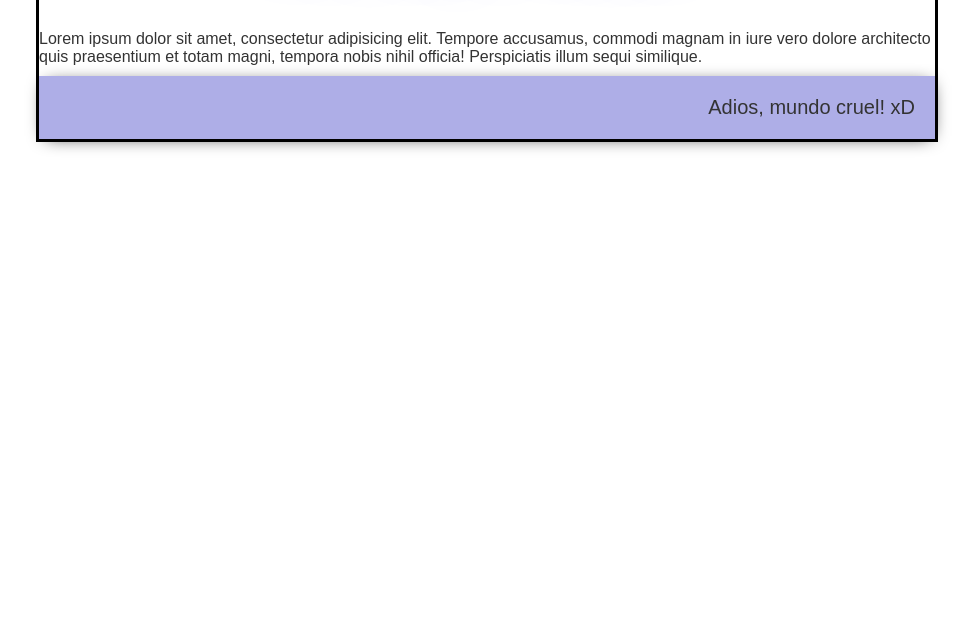
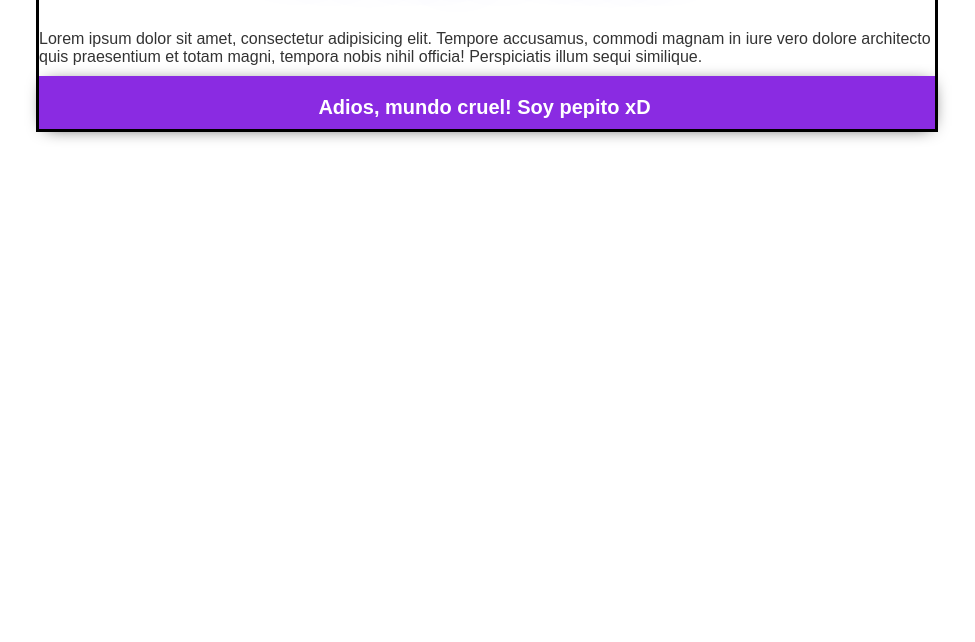
Before and after one commit to vladie22/framePostTestGit, a plain HTML site: page index.html in a window 1280 px wide. Shown: the part 158-800 px from the top of the page, without its empty margins (153-1128 px from the left). Drawn offline with Linux system fonts and the light colour scheme.

Commit message:
Se modifico el footer a pepito's style

```diff
--- a/index.html
+++ b/index.html
@@ -15,7 +15,7 @@
             <div>Lorem ipsum dolor sit amet, consectetur adipisicing elit. Tempore accusamus, commodi magnam in iure vero dolore architecto quis praesentium et totam magni, tempora nobis nihil officia! Perspiciatis illum sequi similique.</div>
         </div>
         <div id="footer">
-            Adios, mundo cruel! xD
+            Adios, mundo cruel! Soy pepito xD
         </div>
     </div>
 </body>
--- a/style/style.css
+++ b/style/style.css
@@ -26,10 +26,12 @@ body
     text-shadow: 1px 1px 2px red, 0 0 1em blue, 0 0 0.2em blue;;
 }
 #footer{
-    text-align: end;
-    padding: 20px;
+    text-align: center;
+    font-weight: bold;
+    color: white;
+    padding: 20px 15px 10px 10px;
     font-size: 20px;
     margin-top: 10px;
-    background-color: rgb(174, 174, 231);
+    background-color: blueviolet;
     box-shadow: 1px 3px 18px -6px rgba(0,0,0,1);
 }
```
